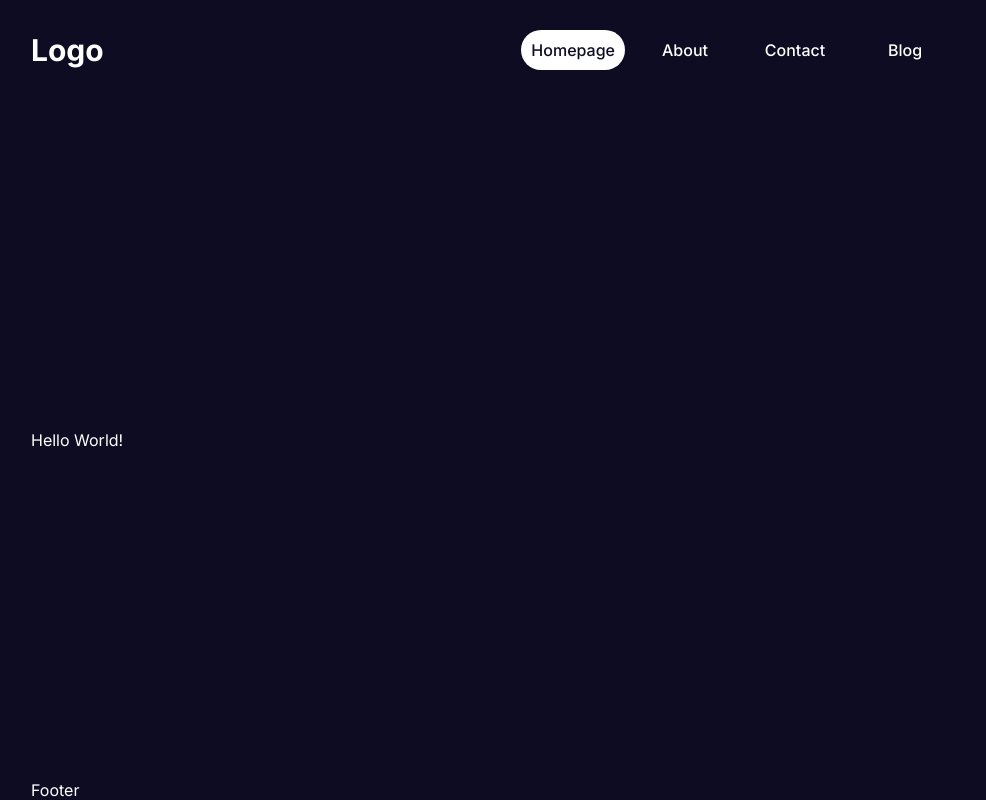
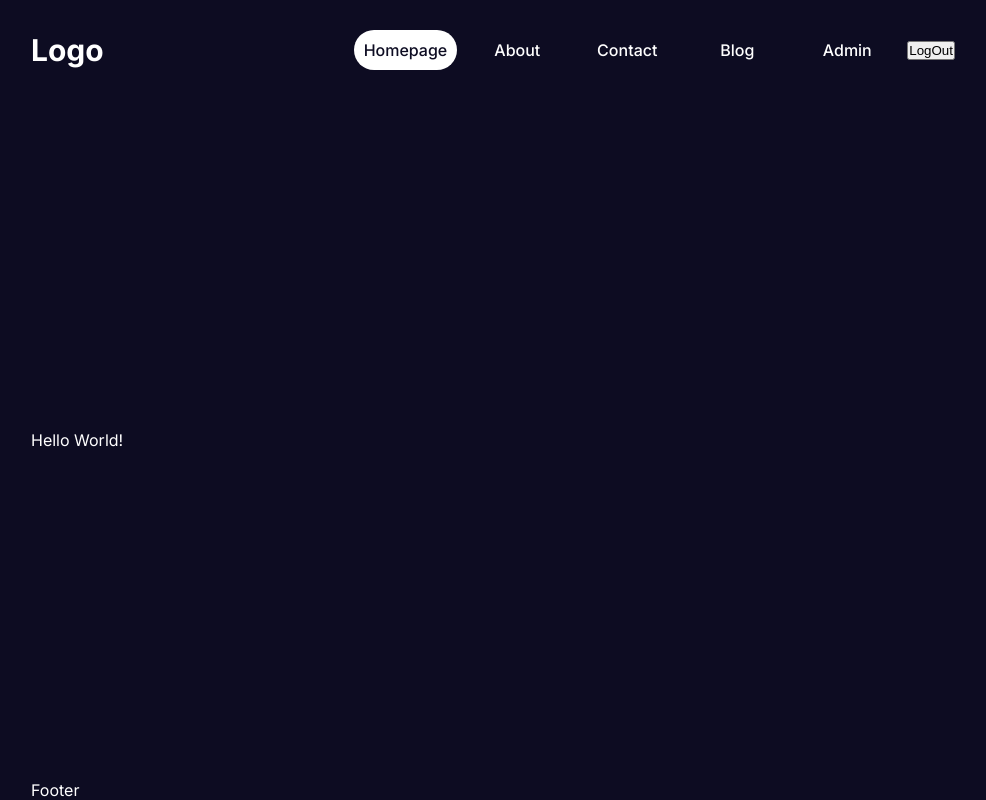
Before and after one commit to DHARAKA-METH/Next_Js_Project, a Next.js app: page / in a window 1280 px wide. Shown: the whole page, without its empty margins (147-1133 px from the left). Built offline with nearby package versions, Linux system fonts and the light colour scheme.

Commit message:
admin and logout button

```diff
--- a/src/components/navbar/links/Links.jsx
+++ b/src/components/navbar/links/Links.jsx
@@ -23,10 +23,17 @@ const Links = () => {
           path: "/blog",
         },
       ];
-
+const session=true;
+const admin=true;
   return (
     <div className={style.links}>
       {links.map(({title,path})=><NavLinks title={title} path={path} key={title}/>)}
+      {session ?(
+        <>
+        {admin && <NavLinks title={'Admin'} path={'/admin'}/>}
+        <button>LogOut</button>
+        </>
+      ):<NavLinks title={'Login'} path={'/login'}/>}
     </div>
   )
 }
```
